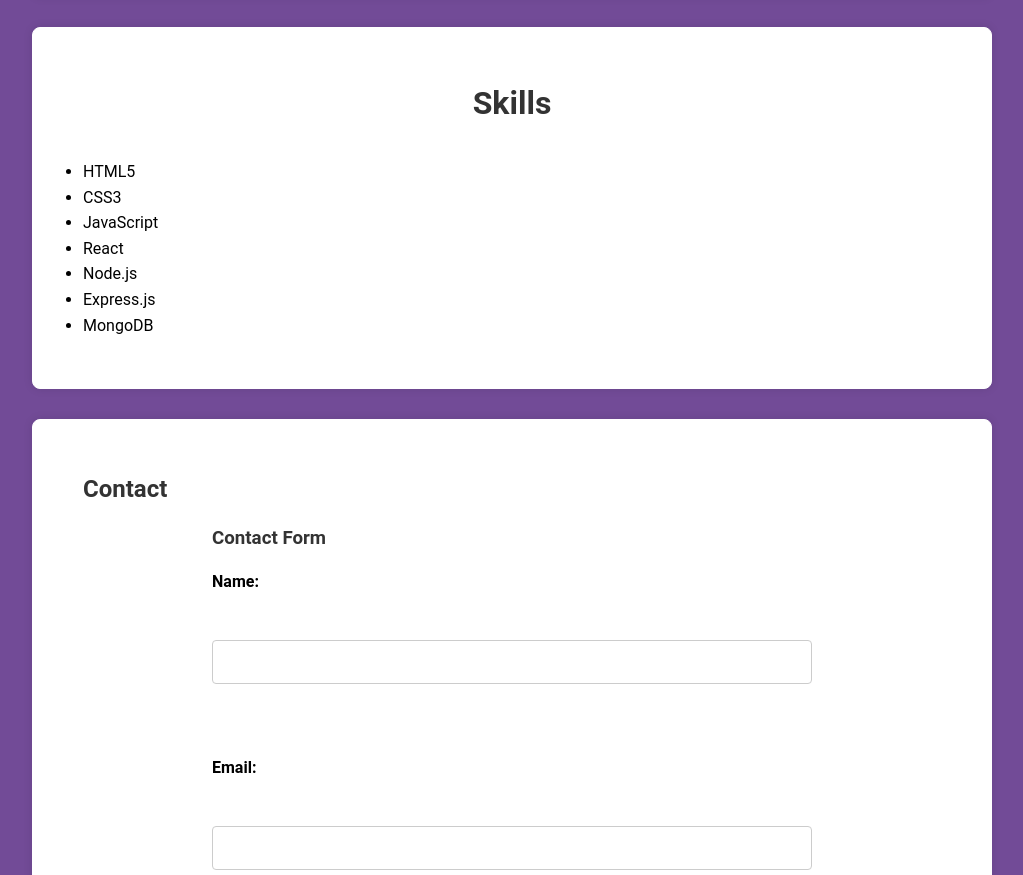
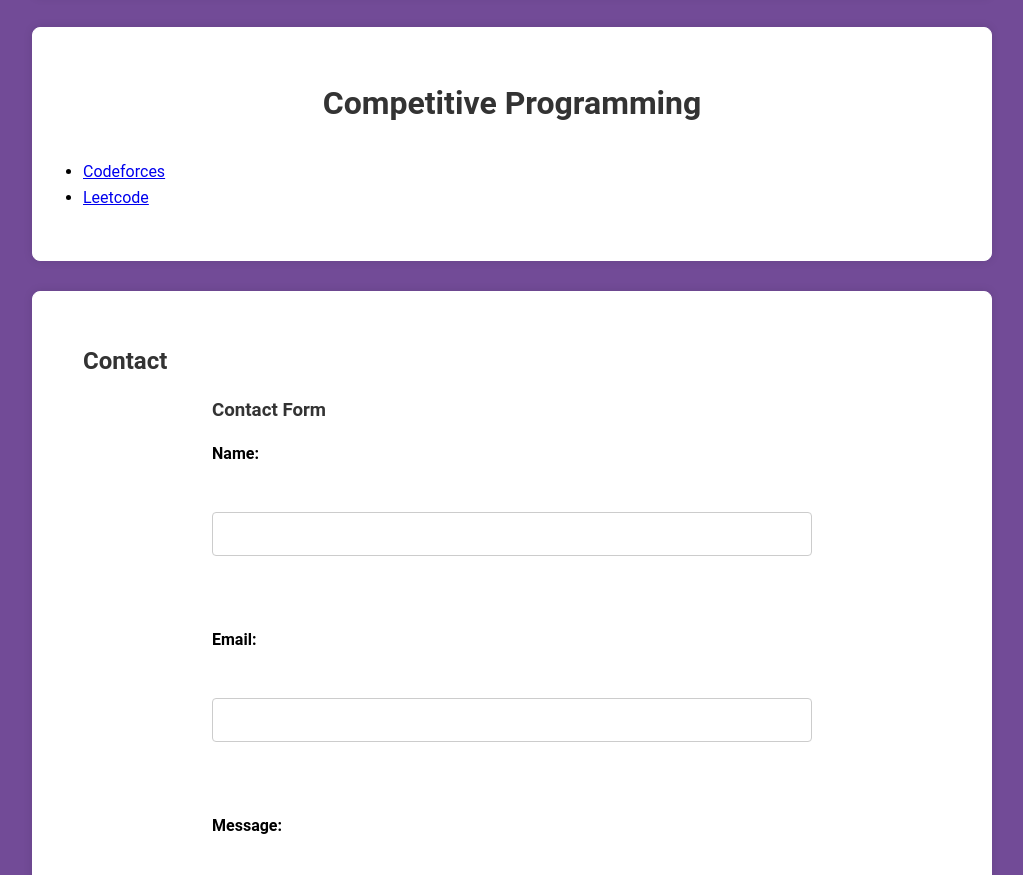
Before and after one commit to arman-12/Portfolio, a plain HTML site: page index.html in a window 1280 px wide. Shown: the part 1398-2273 px from the top of the page, without its empty margins (128-1151 px from the left). Drawn offline with Linux system fonts and the light colour scheme.

Commit message:
Update index.html

```diff
--- a/index.html
+++ b/index.html
@@ -72,17 +72,14 @@
 </section>
 
 <!-- Skills Section -->
-<section id="skills" class="skills">
+<section id="Competitive Programming" class="Competitive Programming">
   <div class="container">
-      <h2 class="section-title">Skills</h2>
-      <ul class="skills-list">
-          <li>HTML5</li>
-          <li>CSS3</li>
-          <li>JavaScript</li>
-          <li>React</li>
-          <li>Node.js</li>
-          <li>Express.js</li>
-          <li>MongoDB</li>
+      <h2 class="section-title">Competitive Programming</h2>
+      <ul class="Competitive Programming">
+          <li><a href="https://codeforces.com/profile/arman_12" target="_blank">Codeforces</a></li>
+          <li><a href="https://leetcode.com/u/arman_12/" target="_blank">Leetcode</a></li>
+
+
           <!-- Add more skills as needed -->
       </ul>
   </div>
```
